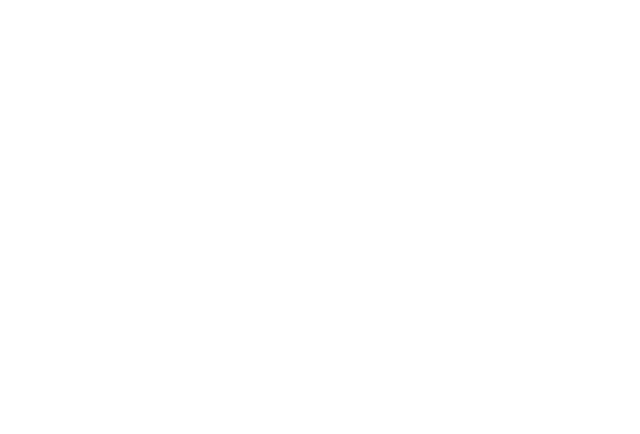
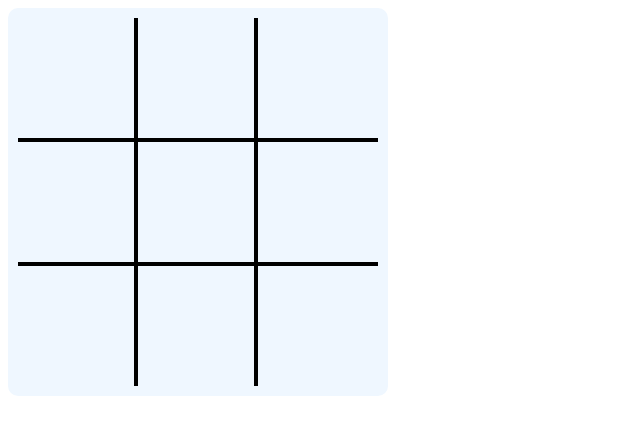
Before and after one commit to dawidwojtaszek/Tic-Tac-Toe-factory-functions, a website: page index.html in a window 1280 px wide. Shown: the whole page, without its empty margins (0-640 px from the left). Drawn offline with Linux system fonts and the light colour scheme.

Commit message:
feat: add ui elements

```diff
--- a/app.js
+++ b/app.js
@@ -9,6 +9,15 @@ function Gameboard() {
       board[i].push(Cell());
     }
   }
+  const resetBoard = () => {
+    board = [];
+    for (let i = 0; i < rows; i++) {
+      board[i] = [];
+      for (let j = 0; j < columns; j++) {
+        board[i].push(Cell());
+      }
+    }
+  };
   const getBoard = () => board;
   const setXO = (x, y, player) => {
     board[x][y].setValue(player);
@@ -107,7 +116,14 @@ function Gameboard() {
     console.log(boardToPrint);
   };
 
-  return { getBoard, setXO, printBoard, checkIsWin, getBoardWithTokens };
+  return {
+    getBoard,
+    setXO,
+    printBoard,
+    checkIsWin,
+    getBoardWithTokens,
+    resetBoard,
+  };
 }
 
 function Cell() {
@@ -118,12 +134,42 @@ function Cell() {
   return { setValue, getValue };
 }
 
+function UiControll() {
+  const renderBoard = (boardToRender) => {
+    console.log(boardToRender);
+    const gameBoardElement = document.getElementById("gameBoard");
+    gameBoardElement.innerHTML = "";
+    boardToRender.forEach((row) => {
+      const rowElement = document.createElement("div");
+      rowElement.classList = "row";
+      row.forEach((cell) => {
+        const cellElement = document.createElement("div");
+        cellElement.classList = "cell";
+        console.log(cell);
+        if (cell != 0) {
+          const imgElement = document.createElement("img");
+          if (cell === 1) {
+            imgElement.src = "./images/x-solid.svg";
+            cellElement.appendChild(imgElement);
+          } else {
+            imgElement.src = "./images/circle-regular.svg";
+            cellElement.appendChild(imgElement);
+          }
+        }
+        rowElement.appendChild(cellElement);
+      });
+      gameBoardElement.appendChild(rowElement);
+    });
+  };
+  return { renderBoard };
+}
+
 function GameControll(
   playerOneName = "Player One",
   playerTwoName = "Player Two"
 ) {
   const board = Gameboard();
-
+  const ui = UiControll();
   const players = [
     {
       name: playerOneName,
@@ -141,6 +187,7 @@ function GameControll(
   const resetGame = () => {
     round = 1;
     activePlayer = players[0];
+    board.resetBoard();
   };
 
   const changeActivePlayer = () => {
@@ -155,13 +202,16 @@ function GameControll(
     console.log(board.getBoard());
     board.setXO(x - 1, y - 1, activePlayer);
     board.printBoard();
-    console.log(board.getBoardWithTokens());
+    ui.renderBoard(board.getBoardWithTokens(board.getBoardWithTokens()));
     changeActivePlayer();
     console.log(board.checkIsWin());
     round++;
   };
 
-  return { playRound, getRound };
+  return { playRound, getRound, resetGame, getActivePlayer };
 }
 
 const game = GameControll();
+const ui = UiControll();
+const board = Gameboard();
+ui.renderBoard(board.getBoardWithTokens());
--- a/index.html
+++ b/index.html
@@ -4,9 +4,29 @@
     <meta charset="UTF-8" />
     <meta http-equiv="X-UA-Compatible" content="IE=edge" />
     <meta name="viewport" content="width=device-width, initial-scale=1.0" />
+    <link rel="stylesheet" href="main.css" />
     <title>tic tac toe</title>
   </head>
   <body>
+    <div id="gameBoard">
+      <!-- <div class="row">
+        <div class="cell right bottom"></div>
+        <div class="cell right bottom">
+          <img src="/images/circle-regular.svg" alt="circle" />
+        </div>
+        <div class="cell bottom"></div>
+      </div>
+      <div class="row">
+        <div class="cell right bottom"></div>
+        <div class="cell right bottom"></div>
+        <div class="cell bottom"></div>
+      </div>
+      <div class="row">
+        <div class="cell right"></div>
+        <div class="cell right"></div>
+        <div class="cell"></div>
+      </div> -->
+    </div>
     <script src="app.js"></script>
   </body>
 </html>
--- /dev/null
+++ b/main.css
@@ -0,0 +1,31 @@
+* {
+  box-sizing: border-box;
+}
+#gameBoard {
+  width: 380px;
+  height: 388px;
+  padding: 10px;
+  border-radius: 10px;
+  background-color: #eff7ff;
+}
+.row {
+  display: flex;
+}
+.row:first-child,
+.row:nth-child(2) {
+  border-bottom: 4px solid black;
+}
+
+.cell {
+  width: 120px;
+  height: 120px;
+  padding: 20px;
+}
+.cell:first-child,
+.cell:nth-child(2) {
+  border-right: 4px solid black;
+}
+.cell img {
+  width: 100%;
+  height: 100%;
+}
```
Also changed, not shown: images/circle-regular.svg (added), images/x-solid.svg (added).
